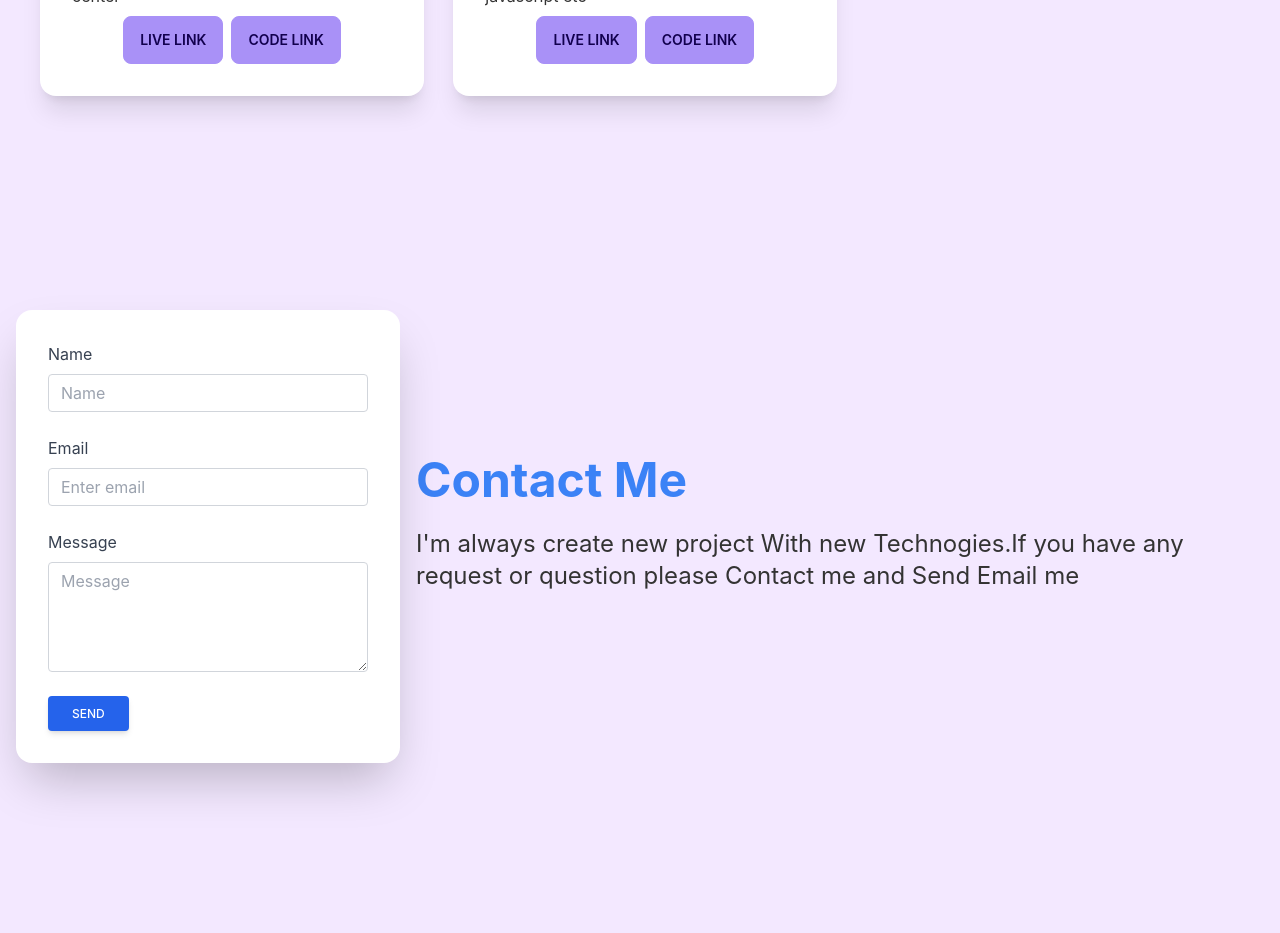
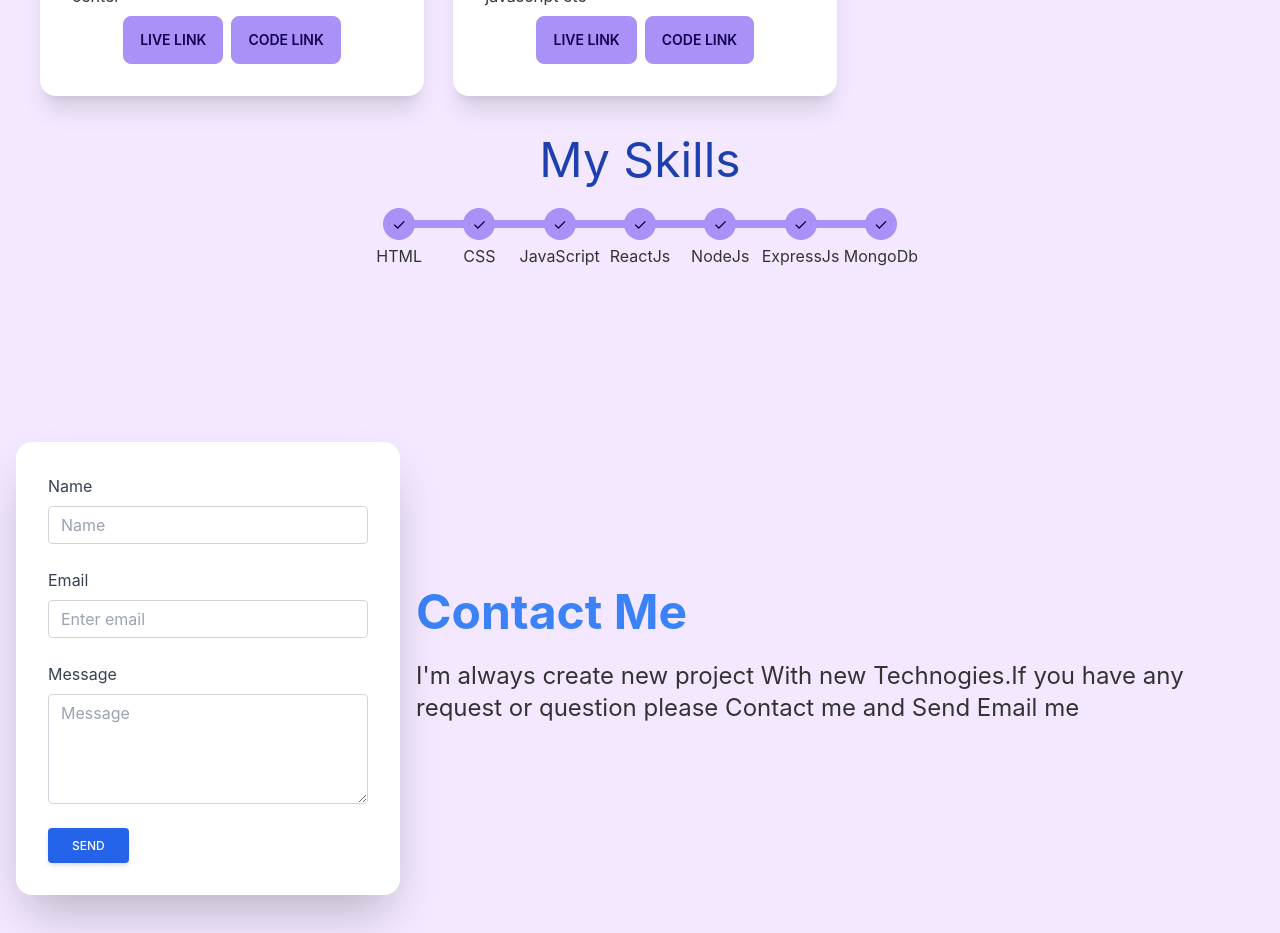
Before and after one commit to sayma63/my-portfolio, a React (Create React App) app: page / in a window 1280 px wide. Shown: the part 2900-3833 px from the top of the page. Built offline with nearby package versions, Linux system fonts and the light colour scheme.

Commit message:
my skill added

```diff
--- a/src/App.js
+++ b/src/App.js
@@ -8,6 +8,7 @@ import Projects from './Pages/Home/Projects';
 import About from './Pages/Home/About';
 import DetailProject from './Pages/Home/DetailProject';
 import Footer from './Pages/Shared/Footer';
+import Contact from './Pages/Home/Contact';
 
 function App() {
   return (
@@ -17,6 +18,7 @@ function App() {
         <Route path='/' element={<Home></Home>}></Route>
         <Route path='home' element={<Home></Home>}></Route>
         <Route path='projects' element={<Projects></Projects>}></Route>
+        <Route path='contact' element={<Contact></Contact>}></Route>
         <Route path='skill' element={<Skill></Skill>}></Route>
         <Route path='/projects/:id' element={<DetailProject></DetailProject>}></Route>
         <Route path='about' element={<About></About>}></Route>
--- a/src/Pages/Home/Skill.js
+++ b/src/Pages/Home/Skill.js
@@ -2,8 +2,17 @@ import React from 'react';
 
 const Skill = () => {
     return (
-        <div>
-
+        <div className='text-center'>
+            <h1 className='text-5xl text-bold text-blue-800 mb-5'>My Skills</h1>
+            <ul class="steps">
+  <li data-content="✓" class="step step-primary">HTML</li>
+  <li data-content="✓" class="step step-primary">CSS</li>
+  <li data-content="✓" class="step step-primary">JavaScript</li>
+  <li data-content="✓" class="step step-primary">ReactJs</li>
+  <li data-content="✓" class="step step-primary">NodeJs</li>
+  <li data-content="✓" class="step step-primary">ExpressJs</li>
+  <li data-content="✓" class="step step-primary">MongoDb</li>
+</ul>
         </div>
     );
 };
```
